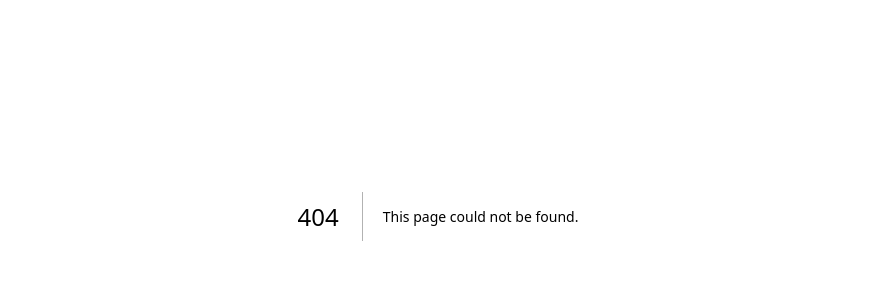
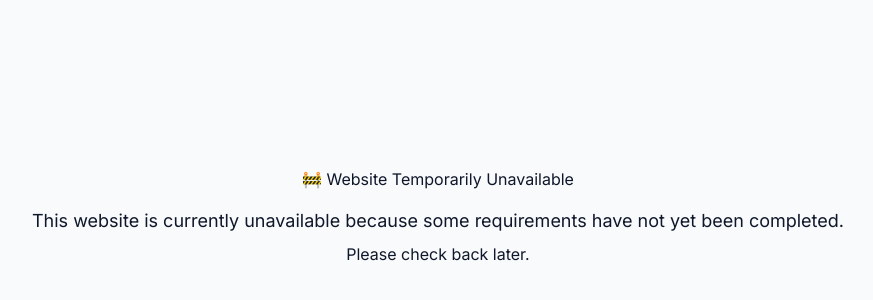
Before and after one commit to omoike2/lat-management-system, a Next.js app: page /maintenance in a window 1280 px wide. Before the commit this address had no page. Shown: the part 184-484 px from the top of the page, without its empty margins (202-1075 px from the left). Built offline with nearby package versions, Linux system fonts and the light colour scheme.

Commit message:
Add maintenance page for website downtime

```diff
--- /dev/null
+++ b/src/app/maintenance/page.tsx
@@ -0,0 +1,27 @@
+export default function MaintenancePage() {
+  return (
+    <main
+      style={{
+        display: "flex",
+        justifyContent: "center",
+        alignItems: "center",
+        minHeight: "100vh",
+        textAlign: "center",
+        padding: "2rem",
+      }}
+    >
+      <div>
+        <h1>🚧 Website Temporarily Unavailable</h1>
+
+        <p style={{ marginTop: "1rem", fontSize: "18px" }}>
+          This website is currently unavailable because some requirements
+          have not yet been completed.
+        </p>
+
+        <p style={{ marginTop: "0.5rem" }}>
+          Please check back later.
+        </p>
+      </div>
+    </main>
+  );
+}
```
